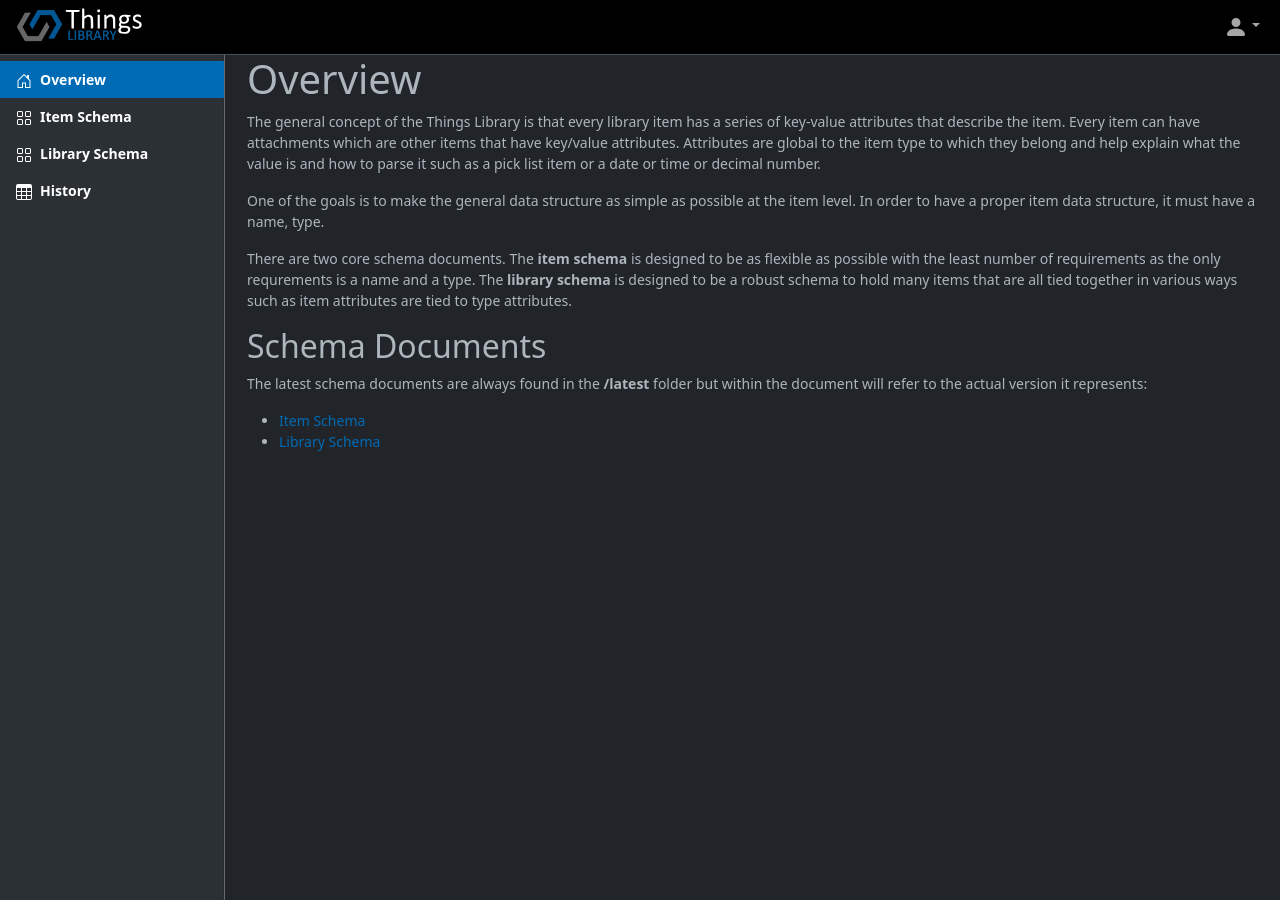
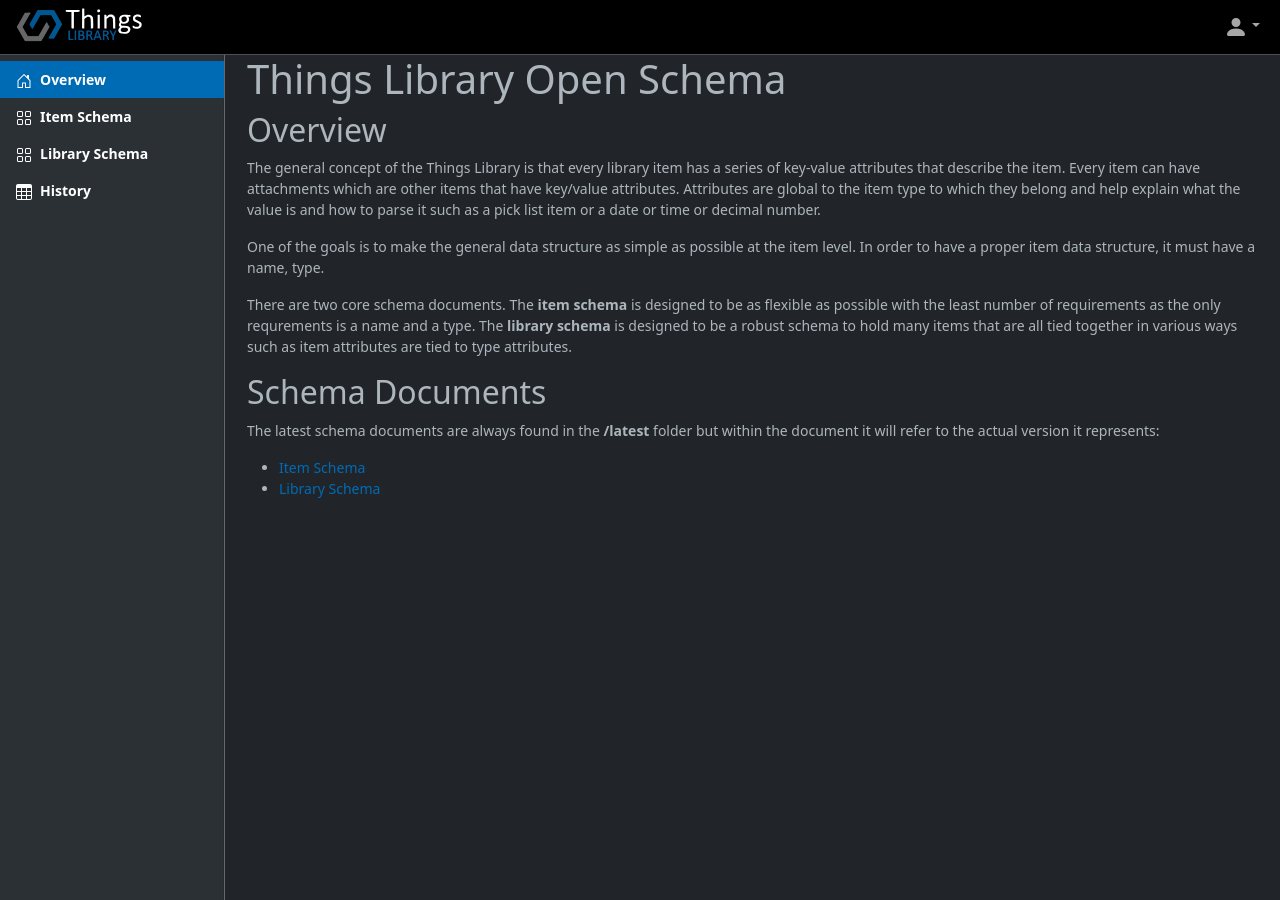
Before and after one commit to things-library/Schemas, a Jekyll site: the page built from docs/pages/index.md, in a window 1280 px wide. Built offline with Jekyll 4.4.1, drawn with Linux system fonts in a browser that asks for light colours.

```diff
--- a/docs/pages/index.md
+++ b/docs/pages/index.md
@@ -4,7 +4,9 @@ title: Overview
 permalink: /
 ---
 
-# Overview
+# Things Library Open Schema
+
+## Overview
 
 The general concept of the Things Library is that every library item has a series of key-value attributes that describe the item.
 Every item can have attachments which are other items that have key/value attributes. Attributes are global to the item type to which they belong and help explain what the value is and how to parse it such as a pick list item or a date or time or decimal number.
@@ -16,7 +18,7 @@ The **library schema** is designed to be a robust schema to hold many items that
 
 ## Schema Documents
 
-The latest schema documents are always found in the **/latest** folder but within the document will refer to the actual version it represents:
+The latest schema documents are always found in the **/latest** folder but within the document it will refer to the actual version it represents:
 
 * [Item Schema](item-schema.md)
 * [Library Schema](library-schema.md)
```
Also changed, not shown: docs/pages/headers.md (added, +26 -0 lines), docs/pages/item-schema.md (+0 -22 lines).
